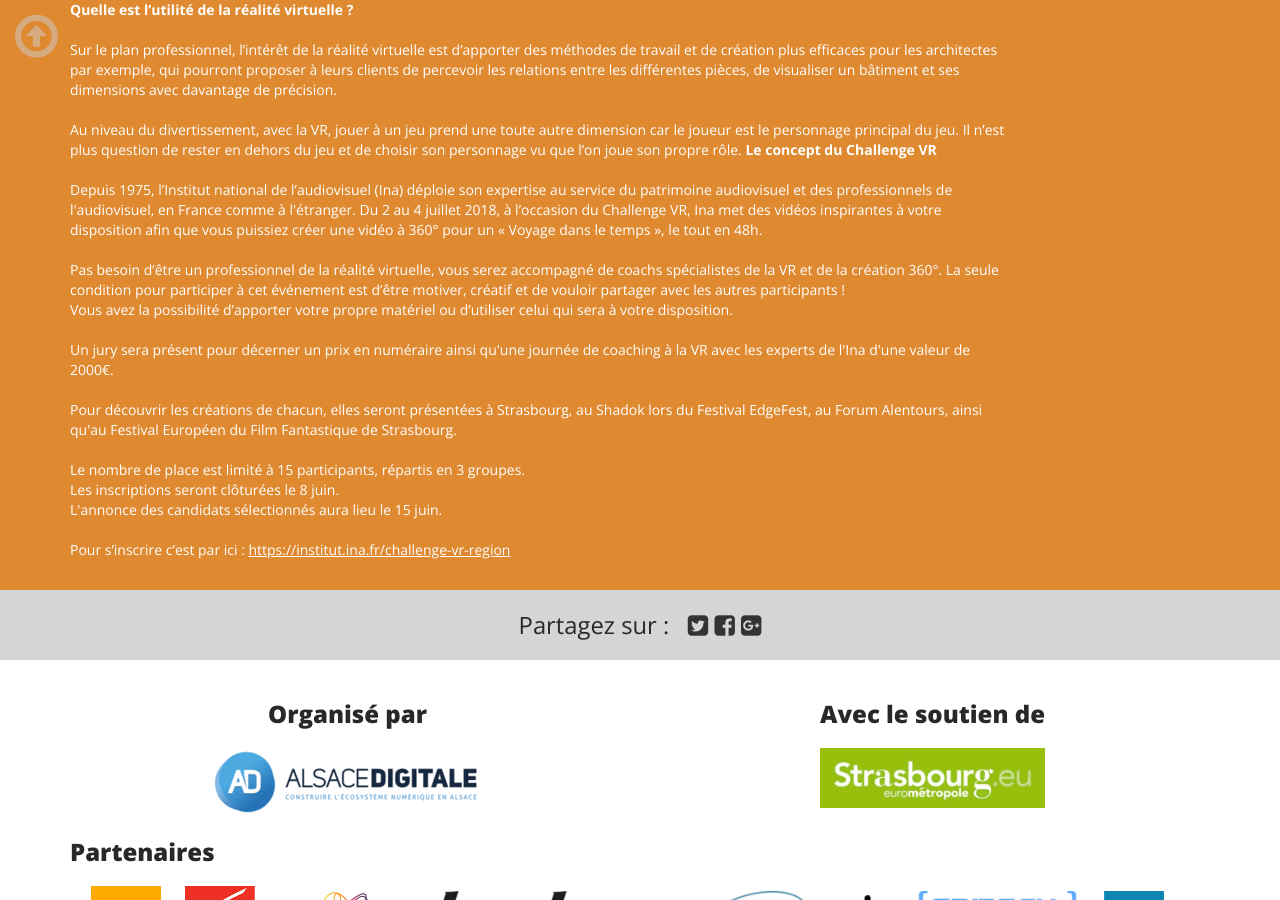
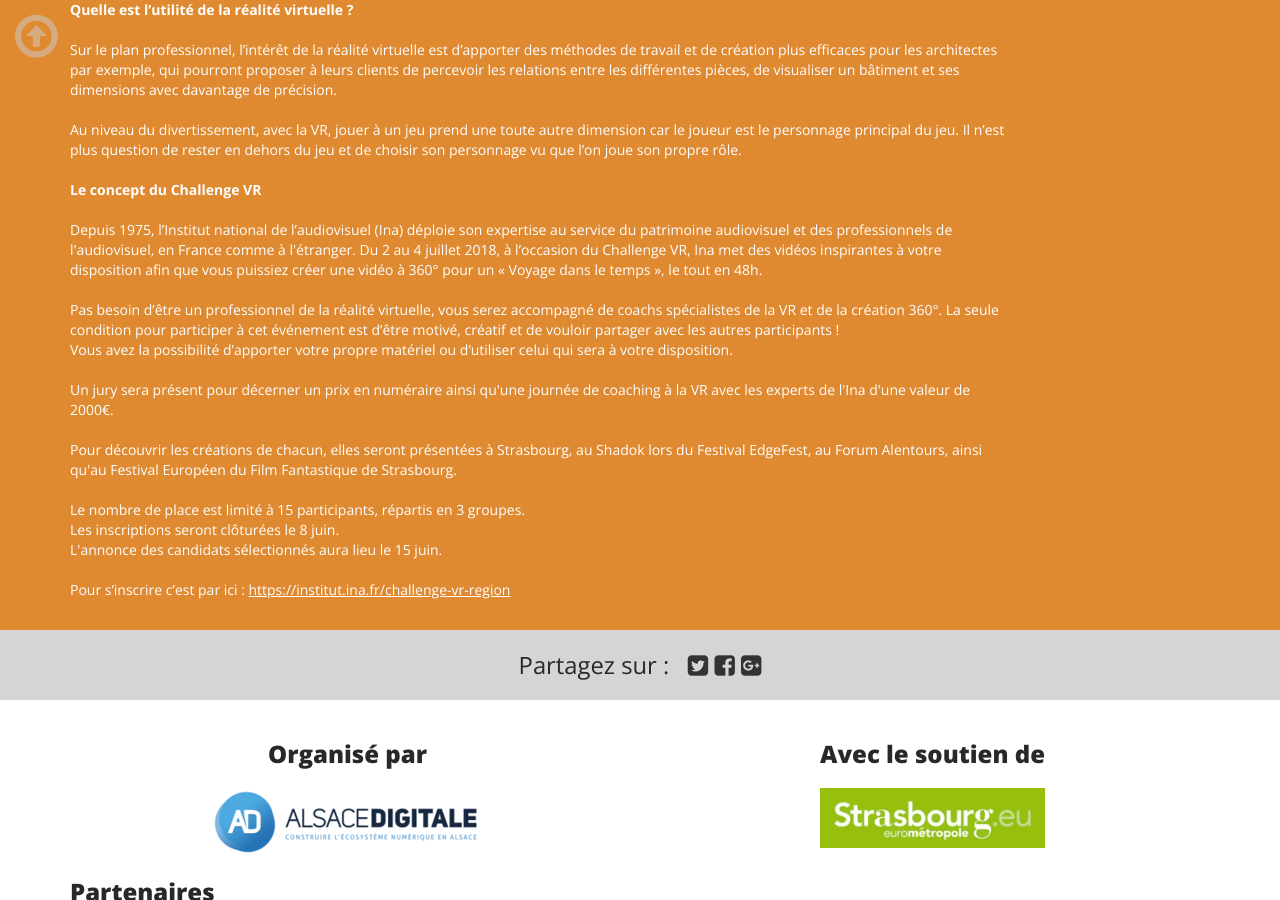
Before and after one commit to AlsaceDigitale/www.edgefest.fr-2019-temporary, a Jekyll site: the page built from challenge-vr.html, in a window 1280 px wide and 900 px high, scrolled down 1610 px. Built offline with Jekyll 4.4.1, drawn with Linux system fonts in a browser that asks for light colours; nearby versions of some CDN libraries; some web fonts are replaced.

Commit message:
fix more typos

```diff
--- a/_includes/challenge-vr.html
+++ b/_includes/challenge-vr.html
@@ -1,4 +1,4 @@
-<section class="eventbox challengevr" id="challengevr">
+<section class="eventbox challengevr" id="challengevr" data-title="{{ page.title }}" data-image="{{ page.facebook_image }}" data-description="{{ page.facebook_description }}">
   <div class="container">
     <div class="row">
       <div class="col-xs-12">
@@ -20,11 +20,11 @@
           La réalité virtuelle ou VR, est une technologie permettant à l’homme d’effectuer une immersion dans un monde artificiel créé numériquement. Ce dernier peut être le résultat d’une reproduction du monde réel ou au contraire, d’un univers imaginaire. L’idée est donc de pouvoir vivre en temps réel ce qu’est la virtualité elle-même.<br><br>
           <strong>Quelle est l’utilité de la réalité virtuelle ?</strong><br><br>
           Sur le plan professionnel, l’intérêt de la réalité virtuelle est d’apporter des méthodes de travail et de création plus efficaces pour les architectes par exemple, qui pourront proposer à leurs clients de percevoir les relations entre les différentes pièces, de visualiser un bâtiment et ses dimensions avec davantage de précision. <br><br>
-          Au niveau du divertissement, avec la VR, jouer à un jeu prend une toute autre dimension car le joueur est le personnage principal du jeu. Il n’est plus question de rester en dehors du jeu et de choisir son personnage vu que l’on joue son propre rôle.
+          Au niveau du divertissement, avec la VR, jouer à un jeu prend une toute autre dimension car le joueur est le personnage principal du jeu. Il n’est plus question de rester en dehors du jeu et de choisir son personnage vu que l’on joue son propre rôle.<br><br>
           <strong>Le concept du Challenge VR</strong><br><br>
           Depuis 1975, l’Institut national de l’audiovisuel (Ina) déploie son expertise au service du patrimoine audiovisuel et des professionnels de l'audiovisuel, en France comme à l'étranger.
           Du 2 au 4 juillet 2018, à l’occasion du Challenge VR, Ina met des vidéos inspirantes à votre disposition afin que vous puissiez créer une vidéo à 360° pour un « Voyage dans le temps », le tout en 48h.<br><br>
-          Pas besoin d’être un professionnel de la réalité virtuelle, vous serez accompagné de coachs spécialistes de la VR et de la création 360°. La seule condition pour participer à cet événement est d’être motiver, créatif et de vouloir partager avec les autres participants !<br>
+          Pas besoin d’être un professionnel de la réalité virtuelle, vous serez accompagné de coachs spécialistes de la VR et de la création 360°. La seule condition pour participer à cet événement est d’être motivé, créatif et de vouloir partager avec les autres participants !<br>
           Vous avez la possibilité d’apporter votre propre matériel ou d’utiliser celui qui sera à votre disposition.
           <br><br>
           Un jury sera présent pour décerner un prix en numéraire ainsi qu'une journée de coaching à la VR avec les experts de l'Ina d'une valeur de 2000€.
--- a/_includes/soiree-diy.html
+++ b/_includes/soiree-diy.html
@@ -9,9 +9,9 @@
       <div class="col-md-7" style="margin-bottom: 35px;">
         <p class="date">Date : Vendredi 29 juin de 16h à 22h</p>
         <p class="venue">Lieux : La Manufakture (7a Rue de la Krutenau)</p>
-        <p class="type">Événement gratuit. <i style="font-weight: normal;">(Certains atelier seront soumis à inscription)</i></p>
+        <p class="type">Événement gratuit. <i style="font-weight: normal;">(Certains ateliers seront soumis à inscription)</i></p>
         <p class="concept">
-          Plusieurs acteurs du milieu de makers strasbourgois se réunissent pour vos proposer des ateliers "Do It Yourself", le tout dans une ambiance festive. Il va falloir mettre la main à la pâte mais on vous prommet, ça vaut le coup ! <br><br>
+          Plusieurs acteurs du milieu de makers strasbourgois se réunissent pour vos proposer des ateliers "Do It Yourself", le tout dans une ambiance festive. Il va falloir mettre la main à la pâte mais on vous promet, ça vaut le coup ! <br><br>
         </p>
         <h4>À PARTIR DE 16H</h4>
         <p>
```
